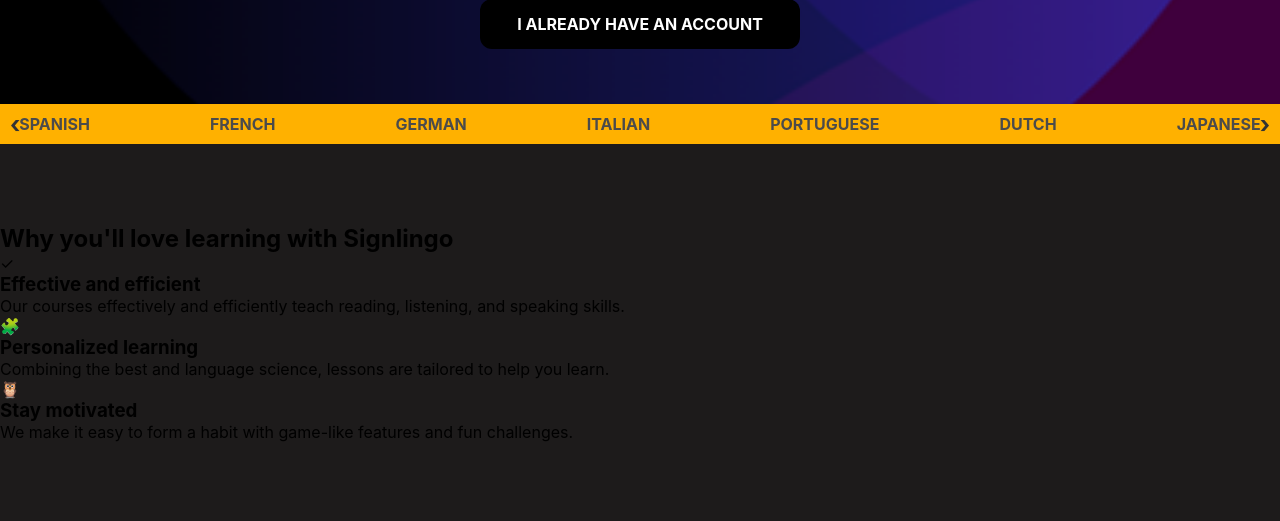
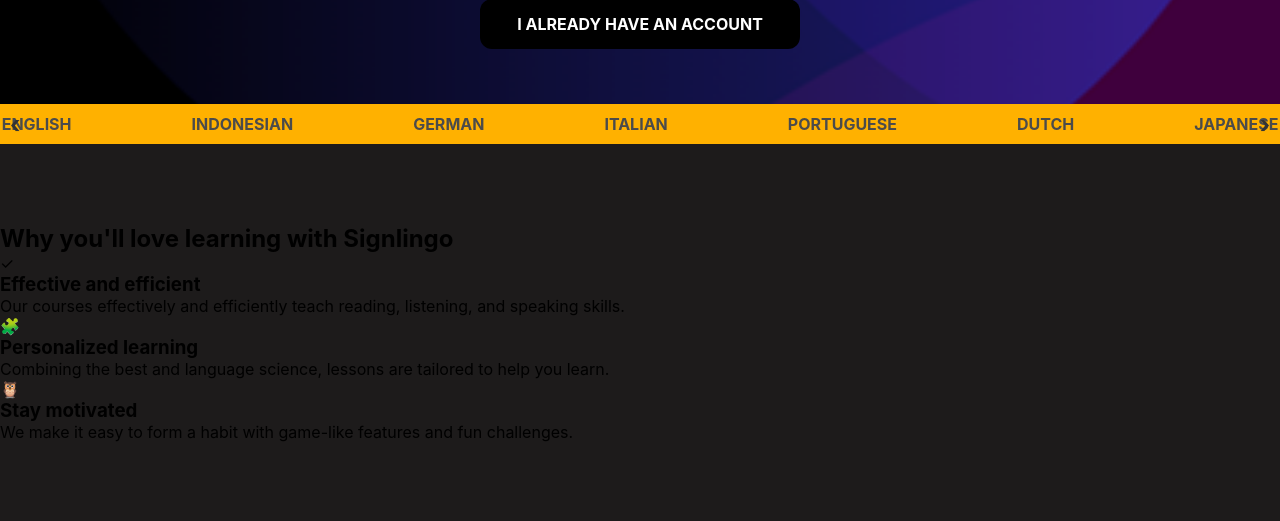
Before and after one commit to minicil625/Signlingo, a Flask app: page / in a window 1280 px wide; the page is wider, and only the part inside the window is pictured. Shown: the part 631-1152 px from the top of that part. Run offline with Flask 3, Linux system fonts and the light colour scheme; a user stored in the database is signed in.

Commit message:
Added language options in landing page carousel

```diff
--- a/templates/landingpage.html
+++ b/templates/landingpage.html
@@ -30,8 +30,8 @@
   <div class="language-carousel">
     <button class="carousel-nav nav-left">‹</button>
     <div class="carousel-container">
-      <div class="language-option">SPANISH</div>
-      <div class="language-option">FRENCH</div>
+      <div class="language-option">ENGLISH</div>
+      <div class="language-option">INDONESIAN</div>
       <div class="language-option">GERMAN</div>
       <div class="language-option">ITALIAN</div>
       <div class="language-option">PORTUGUESE</div>
```
